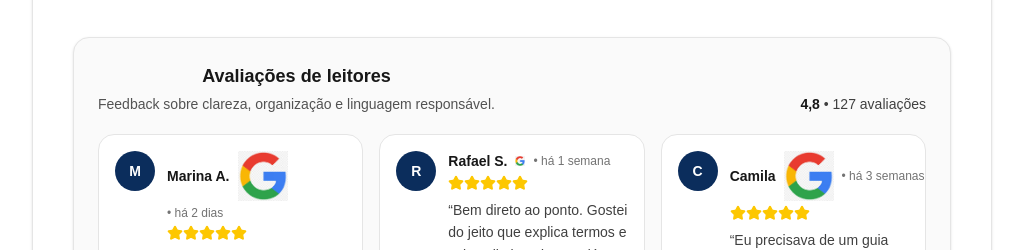
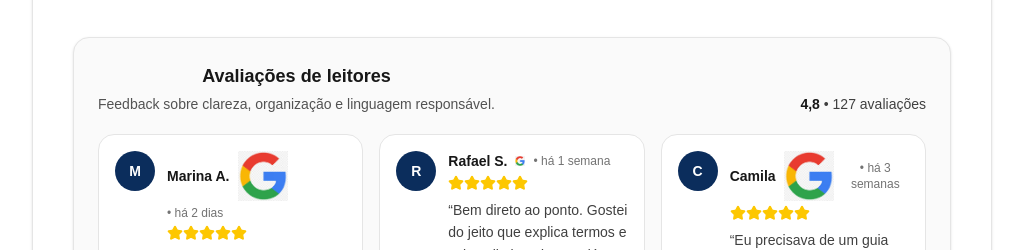
Before and after one commit to leandrotnorio/quiz-polilaminina, a Next.js app: page /oferta in a window 1280 px wide. Shown: the part 1560-1810 px from the top of the page, without its empty margins (128-1151 px from the left). Built offline with nearby package versions, Linux system fonts and the light colour scheme; no server answers.

Commit message:
alt na LP

```diff
--- a/src/app/oferta/page.tsx
+++ b/src/app/oferta/page.tsx
@@ -295,7 +295,7 @@ export default function OfertaPage() {
                 height={10}
                 className="object-contain"
               />
-            <span className="text-xs text-neutral-500 whitespace-nowrap">• há 3 semanas</span>
+            <span className="text-xs text-neutral-500">• há 3 semanas</span>
           </div>
 
           <div className="mt-1 flex items-center">
```
